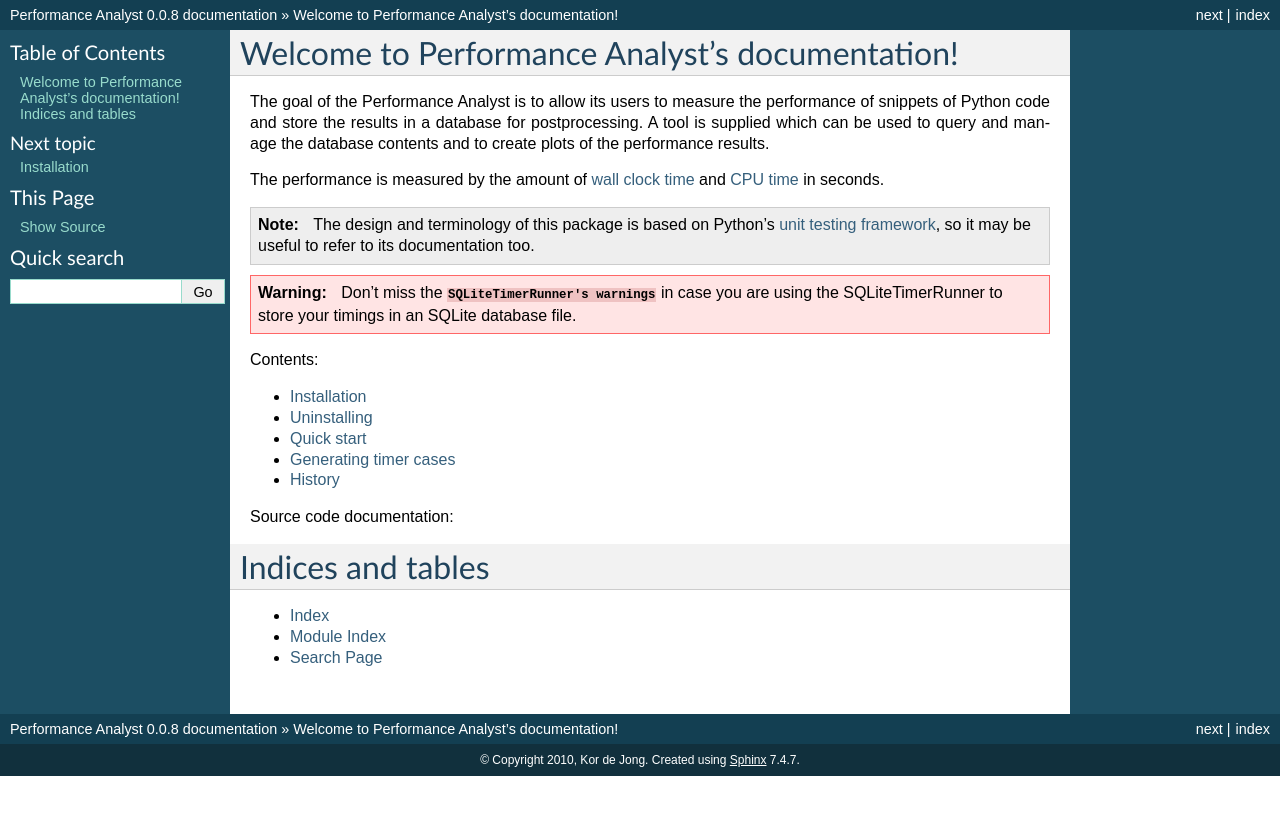
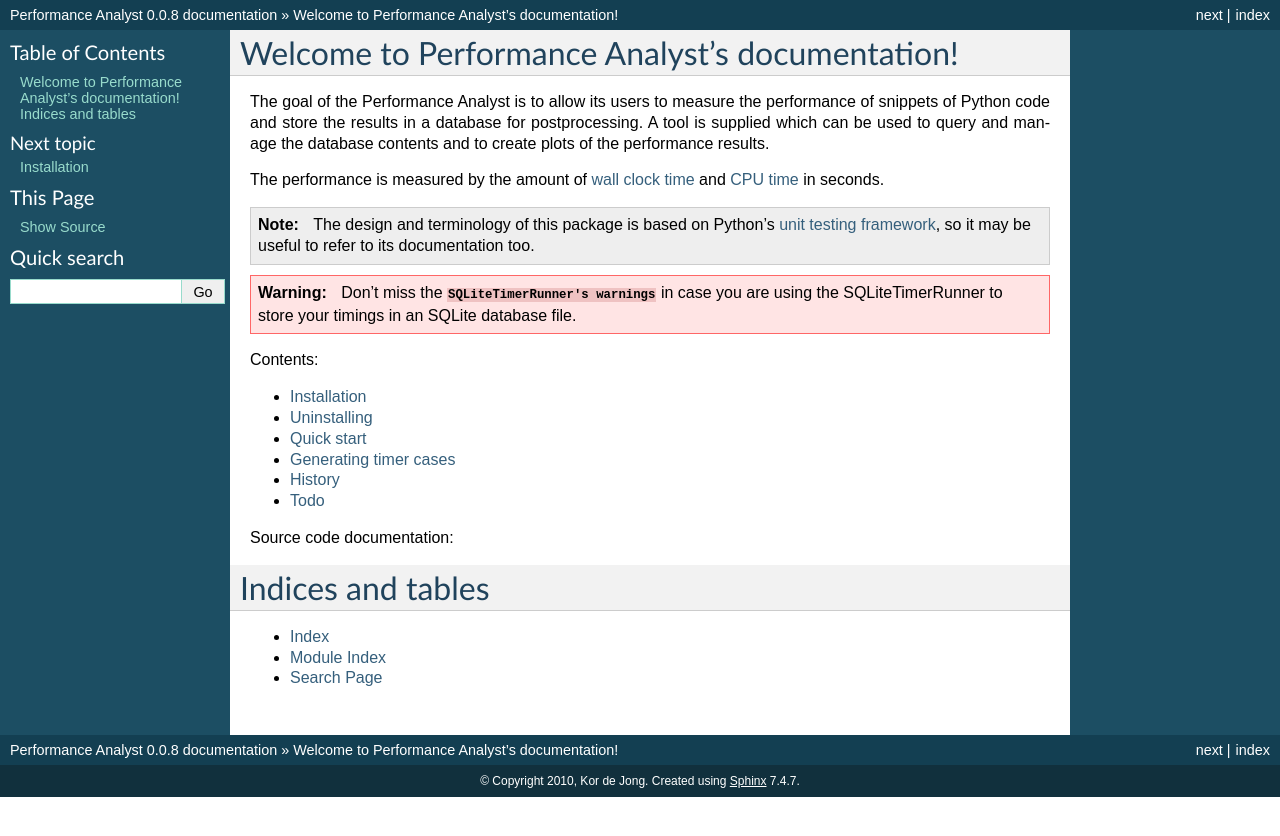
Before and after one commit to pcraster/performance_analyst, a Sphinx documentation site: the page built from Documentation/index.rst, in a window 1280 px wide. Shown: the top 836 px of the page. Built offline with Sphinx 7.4.7, drawn with Linux system fonts in a browser that asks for light colours.

Commit message:
Added todo page

```diff
--- /dev/null
+++ b/Documentation/Todo.rst
@@ -0,0 +1,5 @@
+****
+Todo
+****
+
+* Figure out why pip doesn't work anymore. Replace if needed.
--- a/Documentation/index.rst
+++ b/Documentation/index.rst
@@ -21,6 +21,7 @@
    Tutorial
    GeneratingTimerCases
    History
+   Todo
 
 Source code documentation:
 
```
